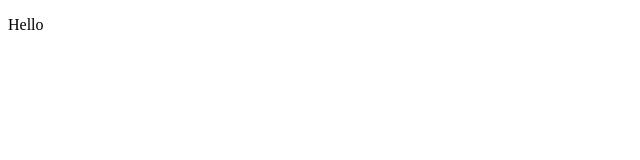
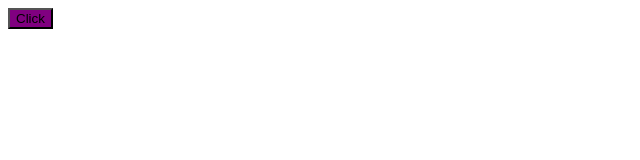
Before and after one commit to GuilhermeFRocha/pomodoro, a React (Vite) app: page / in a window 1280 px wide. Shown: the top 160 px of the page, without its empty margins (0-640 px from the left). Built offline with nearby package versions, Linux system fonts and the light colour scheme.

Commit message:
styled-components

```diff
--- a/package.json
+++ b/package.json
@@ -10,11 +10,13 @@
   },
   "dependencies": {
     "react": "^18.2.0",
-    "react-dom": "^18.2.0"
+    "react-dom": "^18.2.0",
+    "styled-components": "^5.3.5"
   },
   "devDependencies": {
     "@types/react": "^18.0.15",
     "@types/react-dom": "^18.0.6",
+    "@types/styled-components": "^5.1.25",
     "@vitejs/plugin-react": "^2.0.0",
     "typescript": "^4.6.4",
     "vite": "^3.0.0"
--- a/src/App.tsx
+++ b/src/App.tsx
@@ -1,8 +1,10 @@
+import { Button } from "./components/Button/Button"
+
 export const App = () => {
 
   return (
     <div>
-    <p>Hello</p>
+    <Button variant="primary"/>
     </div>
   )
 }
--- /dev/null
+++ b/src/components/Button/Button.styles.ts
@@ -0,0 +1,21 @@
+import styled from "styled-components";
+
+export type ButtonVariants = 'primary' | 'secondary' | 'success' | 'danger'
+
+interface ButtonContainerProps {
+    variant: ButtonVariants;
+  }
+
+  const buttonVariants = {
+    primary: 'purple',
+    secondary: 'orange',
+    success: 'green',
+    danger: 'red',
+  }
+
+export const ButtonContainer = styled.button<ButtonContainerProps>`
+
+${props => {
+  return ` background-color: ${buttonVariants[props.variant]};`
+}}
+`
--- /dev/null
+++ b/src/components/Button/Button.tsx
@@ -0,0 +1,11 @@
+import { ButtonContainer, ButtonVariants } from "./Button.styles";
+
+interface ButtonProps {
+  variant: ButtonVariants;
+}
+
+export const Button = ({variant =  'primary'} : ButtonProps) => {
+  return (
+    <ButtonContainer variant={variant}>Click</ButtonContainer>
+  )
+}
```
Also changed, not shown: 1 other file (tests, documents, lock files or other folders).
